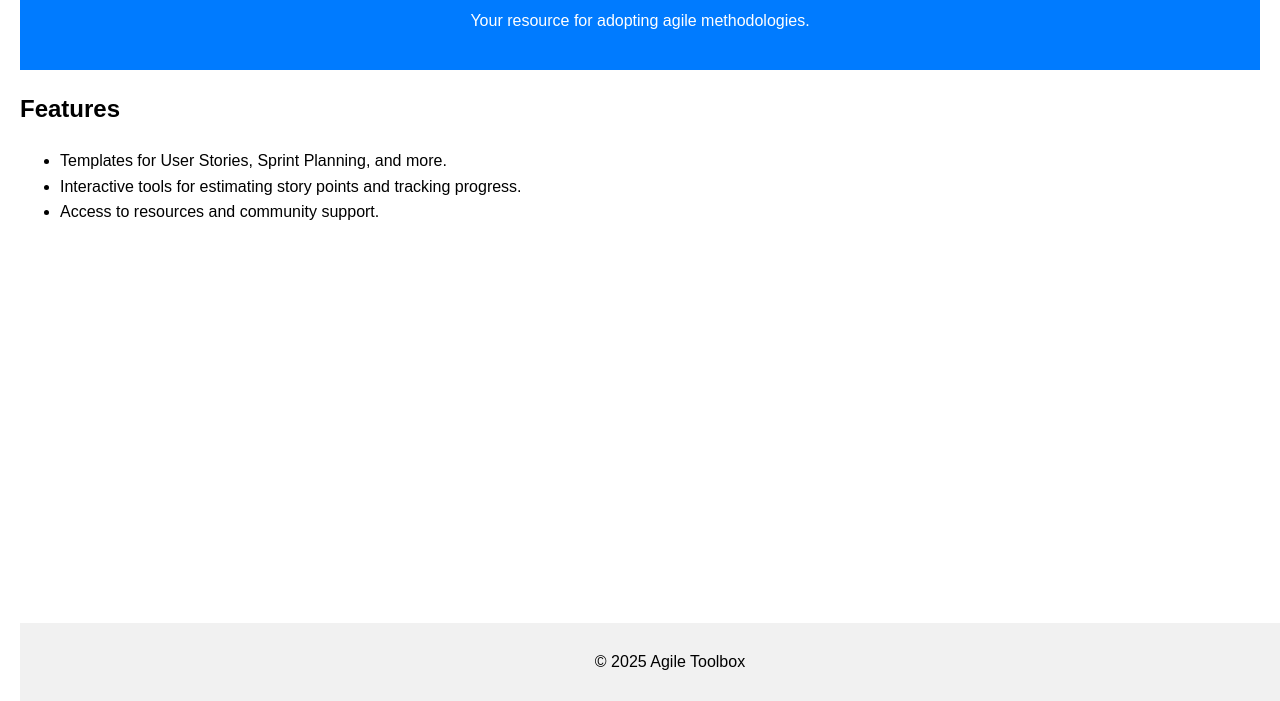
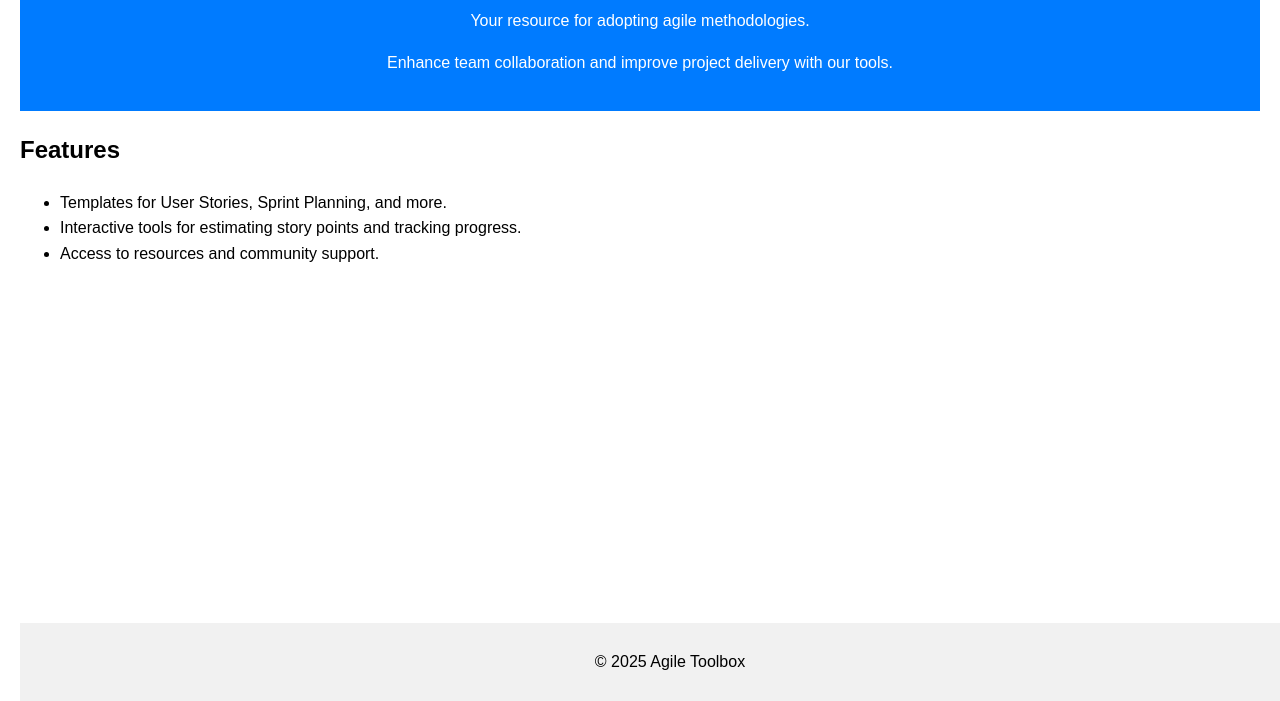
Before and after one commit to meztinosdunken/agile-toolbox, a plain HTML site: page index.html in a window 1280 px wide. Shown: the part 99-800 px from the top of the page. Drawn offline with Linux system fonts and the light colour scheme.

Commit message:
Update header with additional information about agile methodologies.

```diff
--- a/index.html
+++ b/index.html
@@ -10,6 +10,7 @@
     <header>
         <h1>Welcome to Agile Toolbox</h1>
         <p>Your resource for adopting agile methodologies.</p>
+        <p>Enhance team collaboration and improve project delivery with our tools.</p>
     </header>
     <main>
         <section>
```
